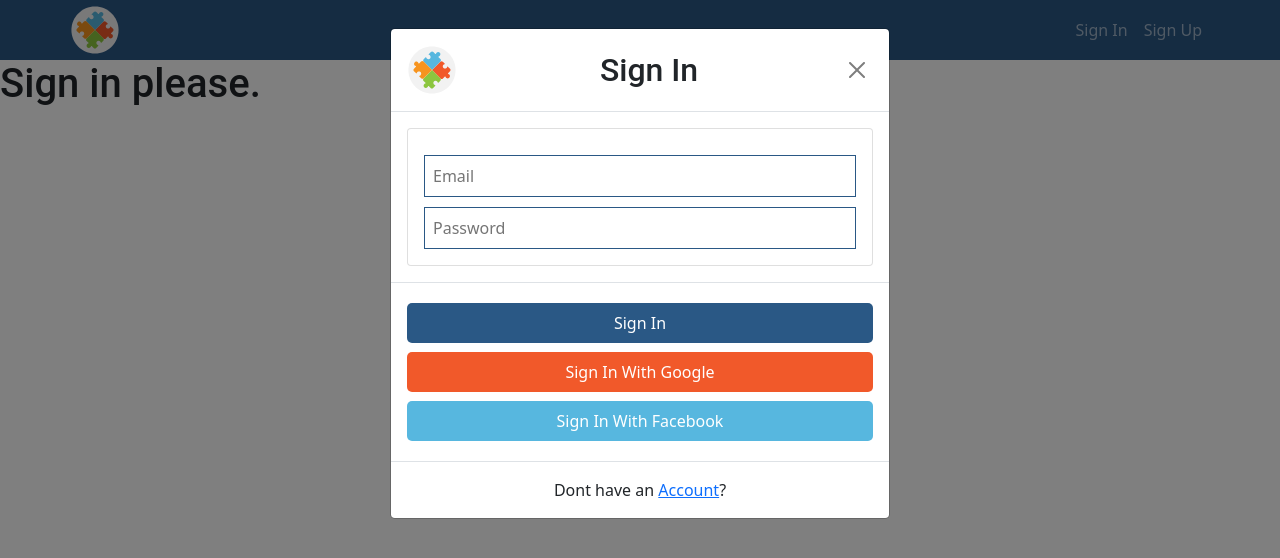
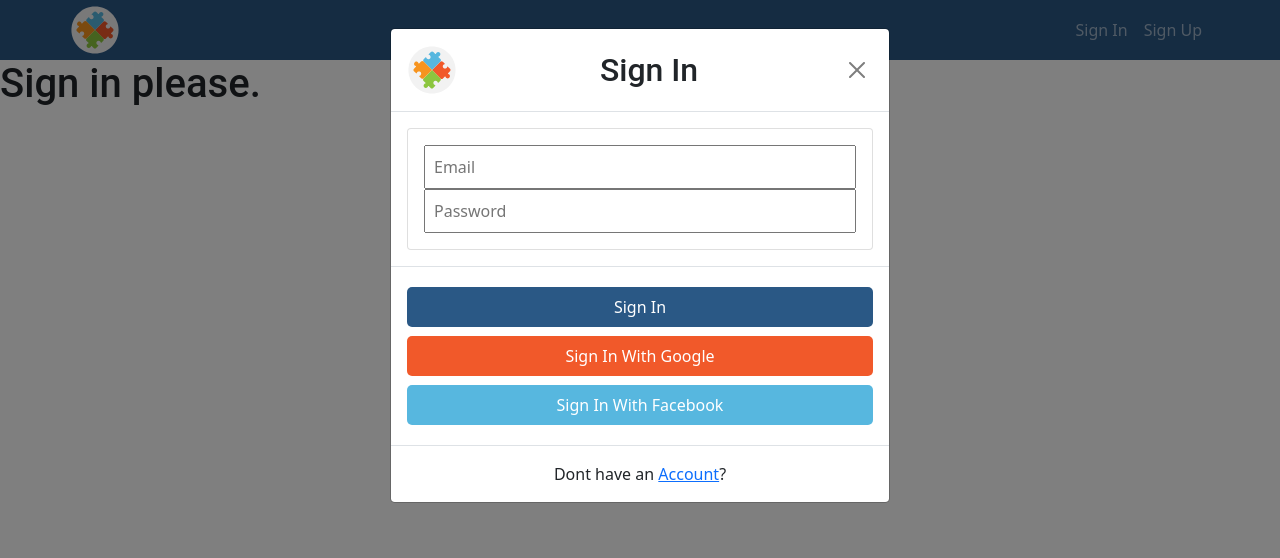
Before and after one commit to ReCoded-Org/capstone-turkey-love-thy-neighbour, a React (Create React App) app: page /profile/1 in a window 1280 px wide. Both pictures are taken after a click on the button "Sign In". Shown: the top 558 px of the page. Built offline with nearby package versions, Linux system fonts and the light colour scheme; no server answers.

Commit message:
Make buttons submit the form while they are outside of the form tags via form prop of submit button that takes the id of the form tag

```diff
--- a/src/components/SignInModal/index.jsx
+++ b/src/components/SignInModal/index.jsx
@@ -77,10 +77,14 @@ const SignInModal = () => {
         />
       </Modal.Header>
 
-      <form onSubmit={formik.handleSubmit}>
-        <Modal.Body>
-          <Card>
-            <Card.Body className="d-flex flex-column">
+      <Modal.Body>
+        <Card>
+          <Card.Body>
+            <form
+              onSubmit={formik.handleSubmit}
+              className="d-flex flex-column"
+              id="sign-in-form"
+            >
               <input
                 className="sign-in-email p-2"
                 id="email"
@@ -107,12 +111,20 @@ const SignInModal = () => {
               {formik.touched.password && formik.errors.password ? (
                 <div className="error-msg">{formik.errors.password}</div>
               ) : null}
-            </Card.Body>
-          </Card>
-        </Modal.Body>
+            </form>
+          </Card.Body>
+        </Card>
+      </Modal.Body>
 
+      <div className="two-footer-wrapper">
         <Modal.Footer className="sign-in-buttons d-flex flex-column align-items-stretch">
-          <SignInUpButton type="submit">Sign In</SignInUpButton>
+          <SignInUpButton
+            type="submit"
+            disabled={formik.isSubmitting}
+            form="sign-in-form"
+          >
+            Sign In
+          </SignInUpButton>
           <SignInUpGoogleButton type="submit">
             Sign In With Google
           </SignInUpGoogleButton>
@@ -136,7 +148,7 @@ const SignInModal = () => {
             ?
           </span>
         </Modal.Footer>
-      </form>
+      </div>
     </Modal>
   );
 };
--- a/src/components/SignInModal/index.scss
+++ b/src/components/SignInModal/index.scss
@@ -1,7 +1,8 @@
 @import "../../style/variables";
 
 #sign-in-modal {
-  .modal-header {
+  .modal-content {
+    & > div.modal-header {
       button {
         margin-right: 0;
         margin-left: 0;
@@ -18,6 +19,7 @@
       }
     }
 
+    & > div.modal-body {
       form {
         .error-msg {
           font-size: 12px;
@@ -27,7 +29,9 @@
           margin-left: 3px;
         }
       }
+    }
 
+    & > div.two-footer-wrapper {
       .sign-in-buttons {
         padding: 16px;
 
@@ -48,3 +52,5 @@
         border: 1px solid $dark-blue;
       }
     }
+  }
+}
--- a/src/components/SignUpModal/index.jsx
+++ b/src/components/SignUpModal/index.jsx
@@ -102,10 +102,15 @@ const SignUpModal = () => {
           }}
         />
       </Modal.Header>
+
       <Modal.Body>
         <Card>
           <Card.Body>
-            <form onSubmit={formik.handleSubmit} className="d-flex flex-column">
+            <form
+              onSubmit={formik.handleSubmit}
+              className="d-flex flex-column"
+              id="sign-up-form"
+            >
               <input
                 className="sign-up-form-item p-2 "
                 id="firstName"
@@ -176,7 +181,11 @@ const SignUpModal = () => {
 
       <div className="two-footer-wrapper">
         <Modal.Footer className="sign-up-buttons d-flex flex-column align-items-stretch">
-          <SignInUpButton type="submit" disabled={formik.isSubmitting}>
+          <SignInUpButton
+            type="submit"
+            disabled={formik.isSubmitting}
+            form="sign-up-form"
+          >
             Sign Up
           </SignInUpButton>
           <SignInUpGoogleButton type="submit" disabled={formik.isSubmitting}>
--- a/src/components/SignUpModal/index.scss
+++ b/src/components/SignUpModal/index.scss
@@ -16,10 +16,10 @@
 
     .modal-body {
       .card {
+        box-shadow: rgba(0, 0, 0, 0.16) 0px 3px 6px,
+          rgba(0, 0, 0, 0.23) 0px 3px 6px;
+
         .card-body {
-          box-shadow: rgba(0, 0, 0, 0.16) 0px 3px 6px,
-            rgba(0, 0, 0, 0.23) 0px 3px 6px;
-
           form {
             input {
               margin-top: 10px;
```
Lines whose indentation alone changed are shown as unchanged.
